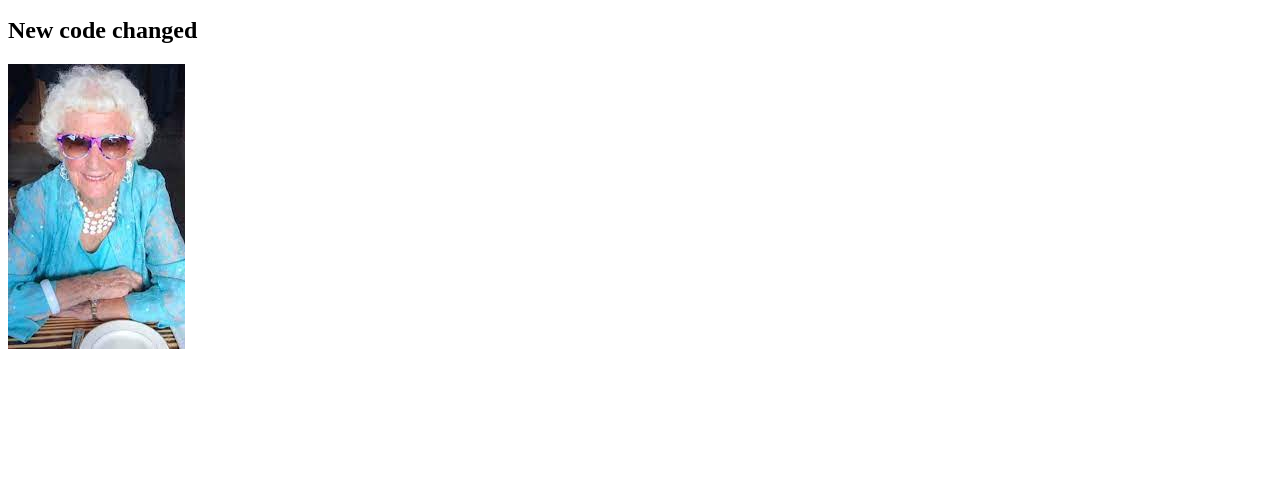
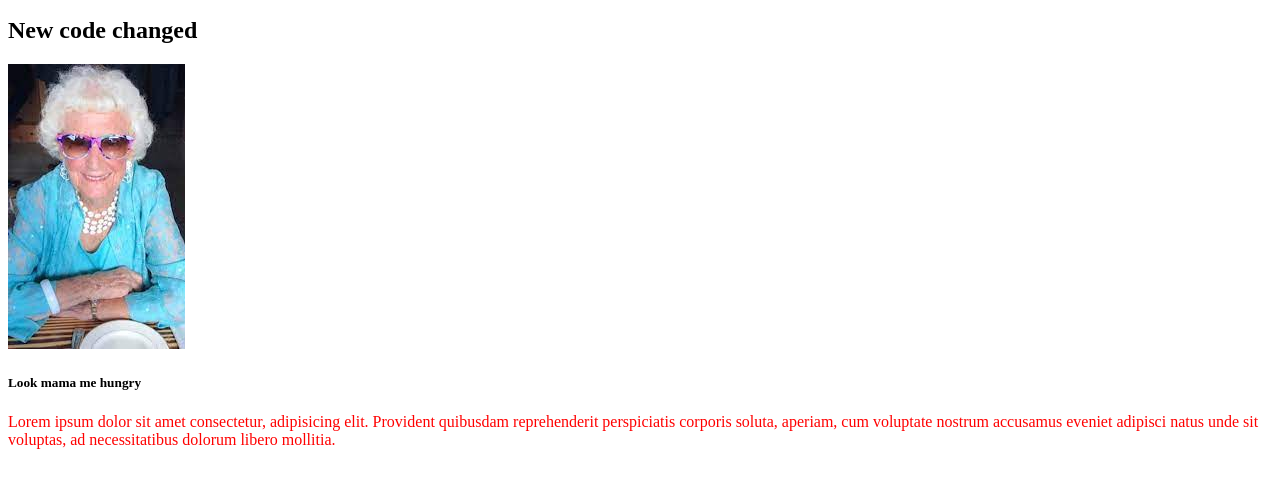
Before and after one commit to RayanSyed110/my-second-repo, a plain HTML site: page index.html in a window 1280 px wide. Shown: the part 110-598 px from the top of the page. Drawn offline with Linux system fonts and the light colour scheme.

Commit message:
new blog added

```diff
--- a/index.html
+++ b/index.html
@@ -12,5 +12,9 @@
     <h2>Mama i can code</h2>
     <h2>New code changed</h2>
     <img src="gg swag.jpg" alt="">
+    <h5>Look mama me hungry</h5>
+    <div>
+        <p>Lorem ipsum dolor sit amet consectetur, adipisicing elit. Provident quibusdam reprehenderit perspiciatis corporis soluta, aperiam, cum voluptate nostrum accusamus eveniet adipisci natus unde sit voluptas, ad necessitatibus dolorum libero mollitia.</p>
+    </div>
 </body>
 </html>
```
